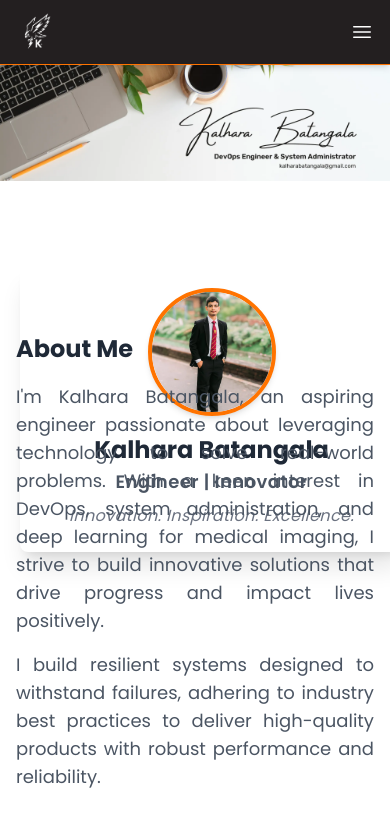
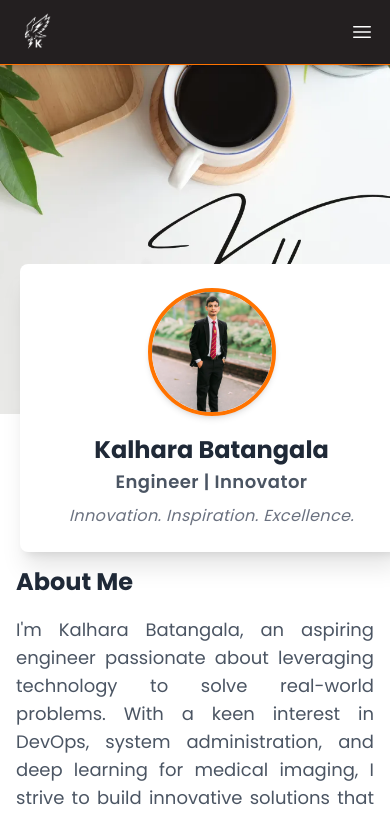
Before and after one commit to KalharaBatangala/portfolio-next, a Next.js app: page / in a window 390 px wide. Shown: the top 816 px of the page. Built offline with nearby package versions, Linux system fonts and the light colour scheme.

Commit message:
updated home

```diff
--- a/src/app/page.tsx
+++ b/src/app/page.tsx
@@ -1,77 +1,3 @@
-
-// import Image from 'next/image';
-// import EnthusiasmCard from '@/components/Home/EnthusiasmCard';
-// import ResumeCard from '@/components/Home/ResumeCard';
-// import RotatingContact from '@/components/Common/RotatingContact';
-// import ProfileCard from '@/components/Home/ProfileCard';
-// import bannerImage from '/public/assets/Portfolio-banner.webp'; // Static import
-
-// export default function Home() {
-//   return (
-//     <div className="relative w-full min-h-screen bg-transparent dark:bg-gray-900 font-poppins">
-//       {/* Banner */}
-//       <div className="mt-16 pt-12 px-12 relative overflow-hidden" style={{ height: '350px' }}>
-//         <Image
-//           src={bannerImage} // Use static import
-//           alt="Portfolio Banner"
-//           fill
-//           sizes="100vw"
-//           priority
-//           placeholder="blur"
-//           className="object-cover object-bottom"
-//         />
-//       </div>
-
-//       {/* Profile Card */}
-//       <ProfileCard />
-
-//       {/* Main Content */}
-//       <div className="relative mt-[150px] mb-8 max-w-7xl mx-auto px-4 sm:px-6 lg:px-8 flex flex-col md:flex-row gap-8">
-//         {/* Left: About Me */}
-//         <div className="flex-1">
-//           <h3 className="text-2xl font-bold text-gray-800 dark:text-gray-100 mb-4">
-//             About Me
-//           </h3>
-//           <p className="text-lg text-gray-600 dark:text-gray-300 text-justify">
-//             I&apos;m Kalhara Batangala, an aspiring engineer passionate about
-//             leveraging technology to solve real-world problems. With a keen
-//             interest in DevOps, system administration, and deep learning for
-//             medical imaging, I strive to build innovative solutions that drive
-//             progress and impact lives positively.
-//           </p>
-//           <p className="mt-4 text-lg text-gray-600 dark:text-gray-300 text-justify">
-//             I build resilient systems designed to withstand failures, adhering
-//             to industry best practices to deliver high-quality products with
-//             robust performance and reliability.
-//           </p>
-
-//           {/* Rotating Contact Below About Me */}
-//           <div className="mt-8 flex justify-center md:justify-start">
-//             <RotatingContact />
-//           </div>
-//         </div>
-
-//         {/* Divider */}
-//         <div
-//           className="hidden md:block border-l border-secondary h-auto self-stretch"
-//           style={{
-//             maskImage:
-//               'linear-gradient(to bottom, black 0%, transparent 100%)',
-//             WebkitMaskImage:
-//               'linear-gradient(to bottom, black 0%, transparent 100%)',
-//           }}
-//         />
-
-//         {/* Right: Resume & Enthusiasm */}
-//         <div className="flex flex-col max-w-sm w-full md:ml-auto gap-8">
-//           <ResumeCard />
-//           <EnthusiasmCard />
-//         </div>
-//       </div>
-//     </div>
-//   );
-// }
-
 
 import Image from 'next/image';
 import EnthusiasmCard from '@/components/Home/EnthusiasmCard';
@@ -84,15 +10,16 @@ export default function Home() {
   return (
     <div className="relative w-full min-h-screen bg-transparent dark:bg-gray-900 font-poppins">
       {/* Banner */}
-      <div className="mt-16 pt-12 px-4 sm:px-12 relative overflow-hidden md:h-[350px] h-auto aspect-[10/3] md:aspect-auto">
+      <div className="mt-16 pt-12 px-12 relative overflow-hidden" style={{ height: '350px' }}>
         <Image
           src={bannerImage} // Use static import
           alt="Portfolio Banner"
           fill
+          //sizes="100vw"
           sizes="(max-width: 768px) 100vw, 1200px" // Optimize for mobile and desktop
           priority
           placeholder="blur"
-          className="object-contain md:object-cover object-bottom"
+          className="object-cover object-bottom"
         />
       </div>
 
```
